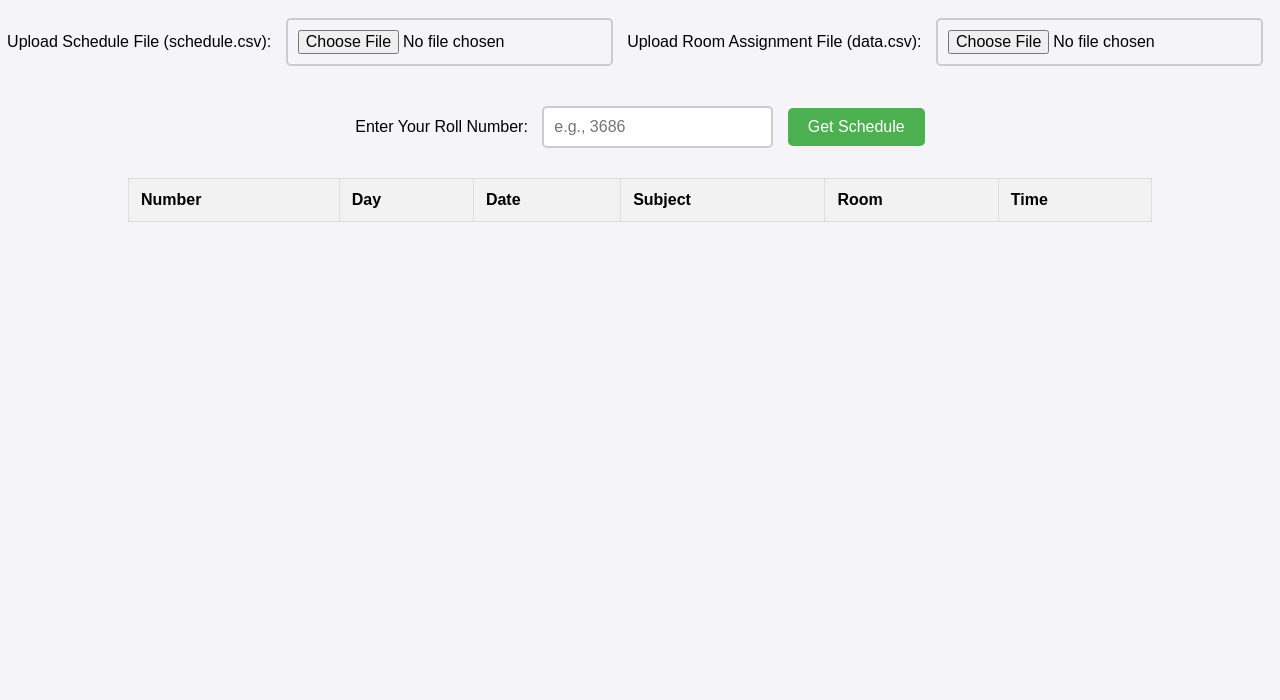
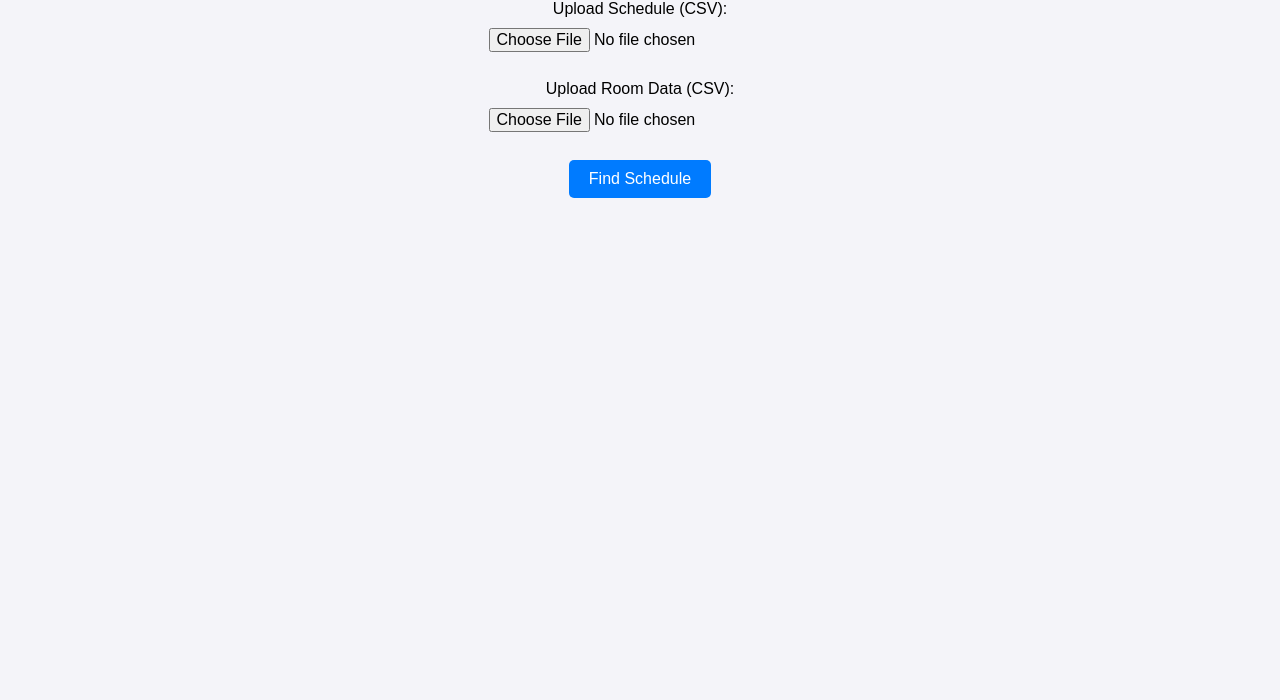
Before and after one commit to Alimadcorp/MadSchedule, a plain HTML site: page index.html in a window 1280 px wide. Shown: the part 100-800 px from the top of the page. Drawn offline with Linux system fonts and the light colour scheme.

Commit message:
Update index.html

```diff
--- a/index.html
+++ b/index.html
@@ -4,28 +4,81 @@
     <meta charset="UTF-8">
     <meta name="viewport" content="width=device-width, initial-scale=1.0">
     <title>Exam Schedule Finder</title>
-    <link rel="stylesheet" href="style.css">
+    <style>
+        body {
+            font-family: Arial, sans-serif;
+            background-color: #f4f4f9;
+            margin: 0;
+            padding: 20px;
+            text-align: center;
+        }
+
+        h1 {
+            color: #333;
+        }
+
+        #uploadSection {
+            margin: 20px 0;
+        }
+
+        input[type="file"] {
+            padding: 10px;
+            font-size: 1rem;
+        }
+
+        button {
+            padding: 10px 20px;
+            font-size: 1rem;
+            cursor: pointer;
+            background-color: #007BFF;
+            color: white;
+            border: none;
+            border-radius: 5px;
+        }
+
+        button:hover {
+            background-color: #0056b3;
+        }
+
+        table {
+            width: 100%;
+            margin-top: 20px;
+            border-collapse: collapse;
+            margin-top: 40px;
+        }
+
+        table, th, td {
+            border: 1px solid #ddd;
+        }
+
+        th, td {
+            padding: 10px;
+            text-align: left;
+        }
+
+        th {
+            background-color: #007BFF;
+            color: white;
+        }
+
+        td {
+            background-color: #f9f9f9;
+        }
+
+    </style>
 </head>
 <body>
+
     <h1>Find Your Exam Schedule</h1>
-
-    <!-- File Inputs -->
-    <div class="input-container">
-        <label for="scheduleFile">Upload Schedule File (schedule.csv):</label>
-        <input type="file" id="scheduleFile" accept=".csv">
-        <label for="roomFile">Upload Room Assignment File (data.csv):</label>
-        <input type="file" id="roomFile" accept=".csv">
+    <div id="uploadSection">
+        <label for="scheduleFile">Upload Schedule (CSV):</label><br>
+        <input type="file" id="scheduleFile" accept=".csv"><br><br>
+        <label for="roomFile">Upload Room Data (CSV):</label><br>
+        <input type="file" id="roomFile" accept=".csv"><br><br>
+        <button id="findScheduleBtn">Find Schedule</button>
     </div>
 
-    <!-- Roll Number Input -->
-    <div class="input-container">
-        <label for="rollNoInput">Enter Your Roll Number:</label>
-        <input type="number" id="rollNoInput" placeholder="e.g., 3686">
-        <button onclick="generateSchedule()">Get Schedule</button>
-    </div>
-
-    <!-- Table to Display Schedule -->
-    <table id="scheduleTable">
+    <table id="scheduleTable" style="display:none;">
         <thead>
             <tr>
                 <th>Number</th>
@@ -36,8 +89,8 @@
                 <th>Time</th>
             </tr>
         </thead>
-        <tbody>
-            <!-- Schedule will be populated here -->
+        <tbody id="scheduleBody">
+            <!-- Schedule rows will be populated here -->
         </tbody>
     </table>
 
```
